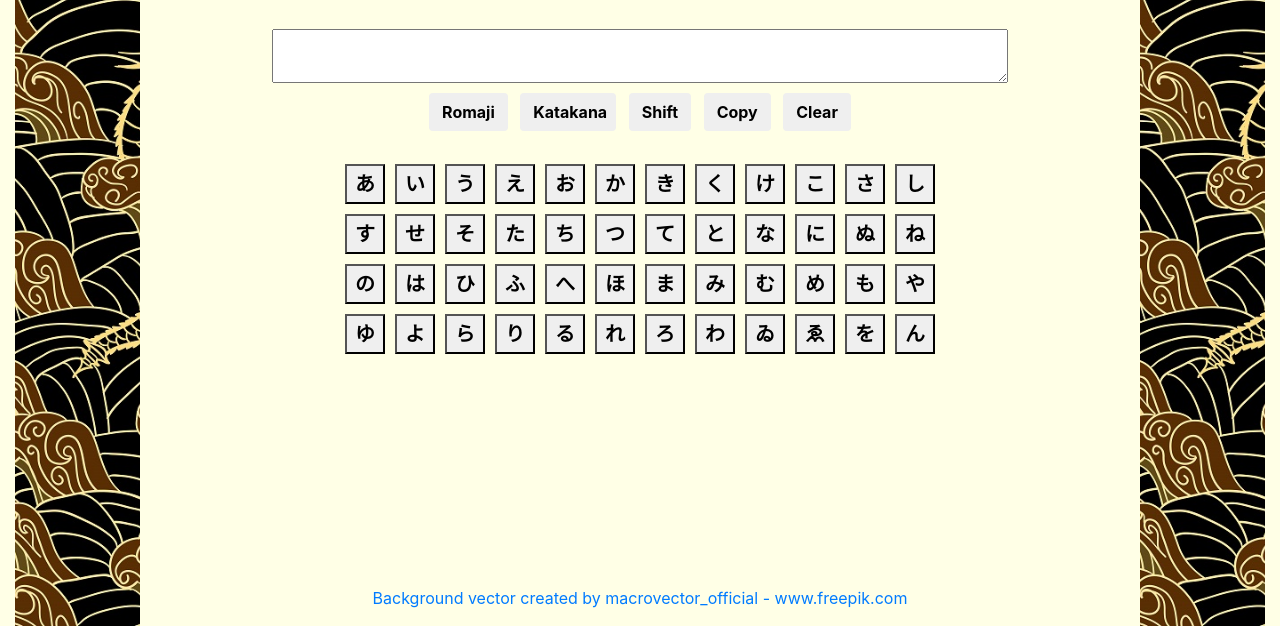
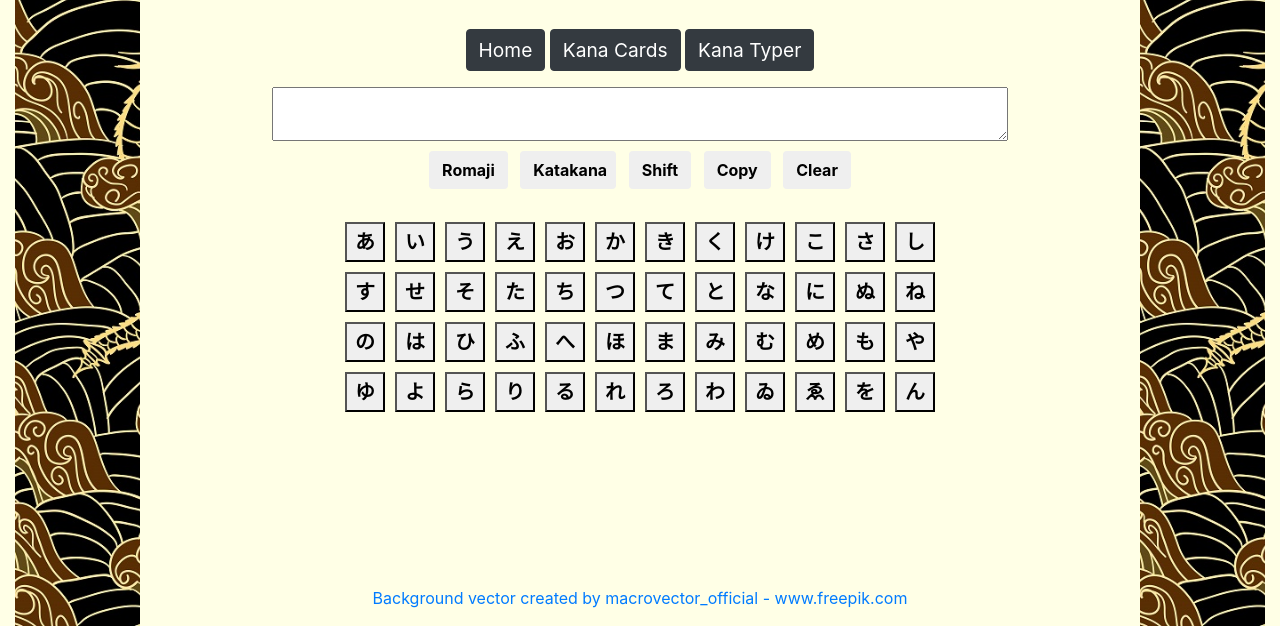
Before and after one commit to StaneCobalt/Manabu, a plain HTML site: page typing.html in a window 1280 px wide. Shown: the part 174-800 px from the top of the page. Drawn offline with nearby package versions, Linux system fonts and the light colour scheme.

Commit message:
Added nav bar

```diff
--- a/typing.html
+++ b/typing.html
@@ -27,6 +27,14 @@
 						</header>
 					</div>
 					<br/>
+
+					<div style="margin-bottom: 1em;">
+                        <ul style="list-style: none; margin: 0; padding: 0;">
+                            <a class="btn btn-dark" href="index.html"><li style="font-size:larger;">Home</li></a>
+                            <a class="btn btn-dark" href="cards.html"><li style="font-size:larger;">Kana Cards</li></a>
+                            <a class="btn btn-dark" href="typing.html"><li style="font-size:larger;">Kana Typer</li></a>
+                        </ul>
+                    </div>
 
 					<div class="container">
 						<textarea id="display" rows="2" readonly></textarea>
```
Also changed, not shown: cards.html (+8 -0 lines), index.html (+1 -0 lines).
